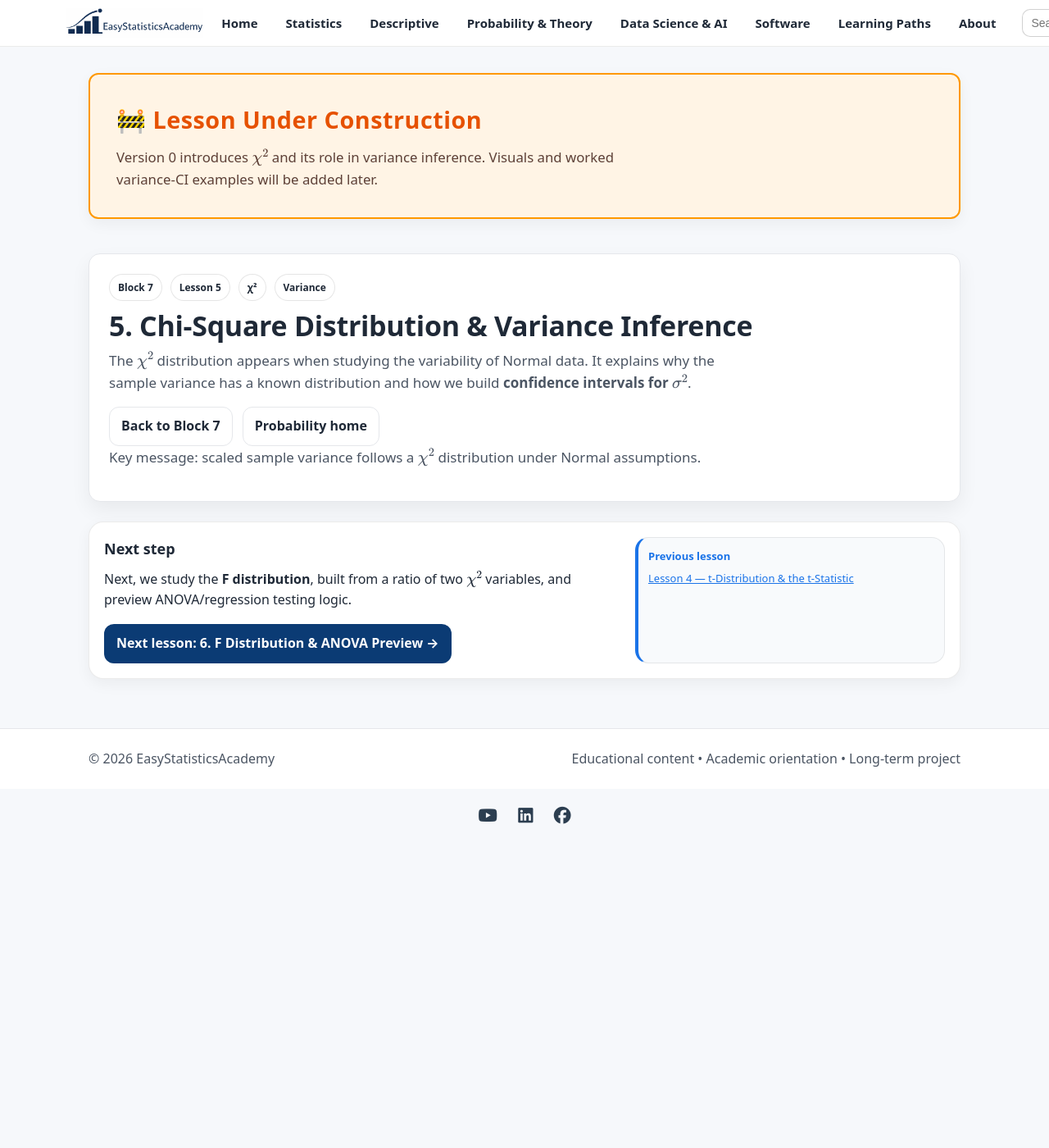
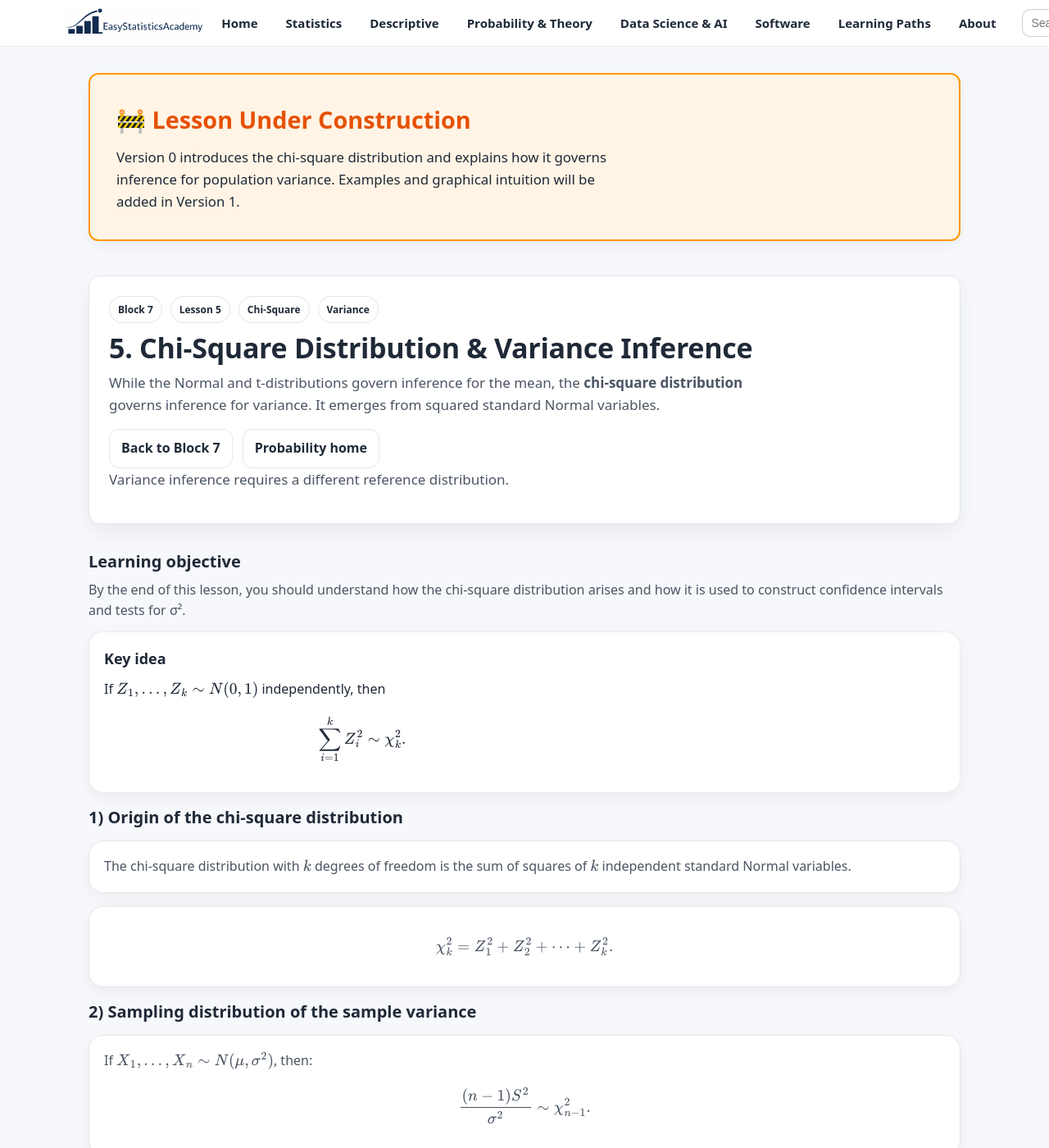
Before and after one commit to ammar-homaida-statistics/easystatisticsacademy, a Jekyll site: the page built from probability/sampling-distributions/chi-square-and-variance/index.md, in a window 1280 px wide and 1400 px high. Shown: the whole window at 82% size. Built offline with Jekyll 4.4.1, drawn with Linux system fonts in a browser that asks for light colours; some of the changed text lies outside the part shown.

Commit message:
Add lesson content

```diff
--- a/probability/sampling-distributions/chi-square-and-variance/index.md
+++ b/probability/sampling-distributions/chi-square-and-variance/index.md
@@ -1,22 +1,26 @@
 ---
 layout: default
 title: "5. Chi-Square Distribution & Variance Inference"
-description: "Chi-square as the distribution of scaled sample variance; confidence intervals and tests for σ² under Normal assumptions."
+description: "Sampling distribution of the sample variance, chi-square distribution, degrees of freedom, and inference for σ²."
 permalink: /probability/sampling-distributions/chi-square-and-variance/
 sidebar: false
 ---
 
+<!-- UNDER CONSTRUCTION NOTICE -->
 <section class="section section-slim">
   <div class="callout" style="background:#fff4e5; border:2px solid #ff9800; padding:2rem; border-radius:12px;">
     <div class="callout-copy">
-      <h2 style="margin-top:0; color:#e65100; font-size:1.8rem; letter-spacing:0.5px;">🚧 Lesson Under Construction</h2>
-      <p style="margin:0; font-size:1.05rem; color:#5d4037; line-height:1.6;">
-        Version 0 introduces \(\chi^2\) and its role in variance inference. Visuals and worked variance-CI examples will be added later.
+      <h2 style="margin-top:0; color:#e65100; font-size:1.8rem;">🚧 Lesson Under Construction</h2>
+      <p style="margin:0; font-size:1.05rem;">
+        Version 0 introduces the chi-square distribution and explains
+        how it governs inference for population variance.
+        Examples and graphical intuition will be added in Version 1.
       </p>
     </div>
   </div>
 </section>
 
+<!-- ✅ Continue Reading Tracking -->
 <script>
   (function () {
     var KEY = "esa_continue_probability_sampling_distributions_lesson_v0";
@@ -34,15 +38,16 @@
       <div class="badge-row">
         <span class="badge">Block 7</span>
         <span class="badge">Lesson 5</span>
-        <span class="badge">χ²</span>
+        <span class="badge">Chi-Square</span>
         <span class="badge">Variance</span>
       </div>
 
-      <h1>5. Chi-Square Distribution &amp; Variance Inference</h1>
+      <h1>5. Chi-Square Distribution & Variance Inference</h1>
+
       <p class="lead">
-        The \(\chi^2\) distribution appears when studying the variability of Normal data.
-        It explains why the sample variance has a known distribution and how we build
-        <strong>confidence intervals for \(\sigma^2\)</strong>.
+        While the Normal and t-distributions govern inference for the mean,
+        the <strong>chi-square distribution</strong> governs inference for variance.
+        It emerges from squared standard Normal variables.
       </p>
 
       <div class="hero-actions">
@@ -51,8 +56,148 @@
       </div>
 
       <p class="muted-mini">
-        Key message: scaled sample variance follows a \(\chi^2\) distribution under Normal assumptions.
+        Variance inference requires a different reference distribution.
       </p>
+    </div>
+  </div>
+</section>
+
+<section class="section">
+  <div class="section-head">
+    <h2>Learning objective</h2>
+    <p>
+      By the end of this lesson, you should understand how the chi-square distribution arises
+      and how it is used to construct confidence intervals and tests for σ².
+    </p>
+  </div>
+
+  <div class="callout">
+    <div class="callout-copy">
+      <h2>Key idea</h2>
+      <p style="margin:0;">
+        If \(Z_1,\dots,Z_k \sim N(0,1)\) independently, then
+        \[
+        \sum_{i=1}^{k} Z_i^2 \sim \chi^2_k.
+        \]
+      </p>
+    </div>
+  </div>
+</section>
+
+<section class="section">
+  <div class="section-head">
+    <h2>1) Origin of the chi-square distribution</h2>
+  </div>
+
+  <div class="card">
+    <p style="margin:0;">
+      The chi-square distribution with \(k\) degrees of freedom
+      is the sum of squares of \(k\) independent standard Normal variables.
+    </p>
+  </div>
+
+  <div class="card" style="margin-top:1rem;">
+    <p style="margin:0;">
+      \[
+      \chi^2_k = Z_1^2 + Z_2^2 + \dots + Z_k^2.
+      \]
+    </p>
+  </div>
+</section>
+
+<section class="section">
+  <div class="section-head">
+    <h2>2) Sampling distribution of the sample variance</h2>
+  </div>
+
+  <div class="card">
+    <p style="margin:0;">
+      If \(X_1,\dots,X_n \sim N(\mu,\sigma^2)\), then:
+      \[
+      \frac{(n-1)S^2}{\sigma^2} \sim \chi^2_{n-1}.
+      \]
+    </p>
+  </div>
+
+  <p class="muted-mini" style="margin-top:.75rem;">
+    This result holds only under Normality.
+  </p>
+</section>
+
+<section class="section">
+  <div class="section-head">
+    <h2>3) Shape and properties</h2>
+  </div>
+
+  <div class="card">
+    <ul class="bullets">
+      <li>Support: positive values only</li>
+      <li>Right-skewed (especially for small df)</li>
+      <li>Mean = \(k\)</li>
+      <li>Variance = \(2k\)</li>
+    </ul>
+  </div>
+
+  <p class="muted-mini" style="margin-top:.75rem;">
+    As degrees of freedom increase, the distribution becomes more symmetric.
+  </p>
+</section>
+
+<section class="section">
+  <div class="section-head">
+    <h2>4) Confidence interval for variance</h2>
+  </div>
+
+  <div class="card">
+    <p style="margin:0;">
+      A \(100(1-\alpha)\%\) CI for \(\sigma^2\):
+      \[
+      \left(
+      \frac{(n-1)S^2}{\chi^2_{1-\alpha/2,n-1}},
+      \frac{(n-1)S^2}{\chi^2_{\alpha/2,n-1}}
+      \right).
+      \]
+    </p>
+  </div>
+
+  <p class="muted-mini" style="margin-top:.75rem;">
+    Note the reversal of critical values due to asymmetry.
+  </p>
+</section>
+
+<section class="section">
+  <div class="section-head">
+    <h2>5) Hypothesis test for variance</h2>
+  </div>
+
+  <div class="card">
+    <p style="margin:0;">
+      To test \(H_0:\sigma^2=\sigma_0^2\):
+      \[
+      \chi^2 = \frac{(n-1)S^2}{\sigma_0^2}.
+      \]
+    </p>
+  </div>
+
+  <div class="card" style="margin-top:1rem;">
+    <ul class="bullets">
+      <li>Compare with \(\chi^2_{n-1}\) critical values.</li>
+      <li>One-sided or two-sided tests possible.</li>
+    </ul>
+  </div>
+</section>
+
+<section class="section section-slim">
+  <div class="callout">
+    <div class="callout-copy">
+      <h2>Outcome of this lesson</h2>
+      <ul class="bullets">
+        <li>Understand how χ² arises from squared Normals</li>
+        <li>Derive sampling distribution of S²</li>
+        <li>Construct confidence intervals for σ²</li>
+        <li>Perform variance hypothesis tests</li>
+        <li>Prepare for F-distribution</li>
+      </ul>
     </div>
   </div>
 </section>
@@ -62,13 +207,13 @@
     <div class="callout-copy">
       <h2>Next step</h2>
       <p style="margin:0;">
-        Next, we study the <strong>F distribution</strong>, built from a ratio of two \(\chi^2\) variables,
-        and preview ANOVA/regression testing logic.
+        Next, we combine two chi-square variables to form the
+        <strong>F-distribution</strong>, used in comparing variances and ANOVA.
       </p>
 
       <div class="pill-row" style="margin-top:1rem;">
-        <a class="btn" href="/probability/sampling-distributions/f-distribution-and-anova-preview/">
-          Next lesson: 6. F Distribution &amp; ANOVA Preview →
+        <a class="btn" href="/probability/sampling-distributions/f-distribution-and-anova/">
+          Next lesson: 6. F-Distribution & ANOVA →
         </a>
       </div>
     </div>
@@ -78,7 +223,7 @@
         <div class="mini-title" style="color:#1a73e8;">Previous lesson</div>
         <div class="mini-body">
           <a href="/probability/sampling-distributions/t-distribution-and-t-test/" style="color:#1a73e8; text-decoration:underline;">
-            Lesson 4 — t-Distribution &amp; the t-Statistic
+            Lesson 4 — t-Distribution
           </a>
         </div>
       </div>
```
